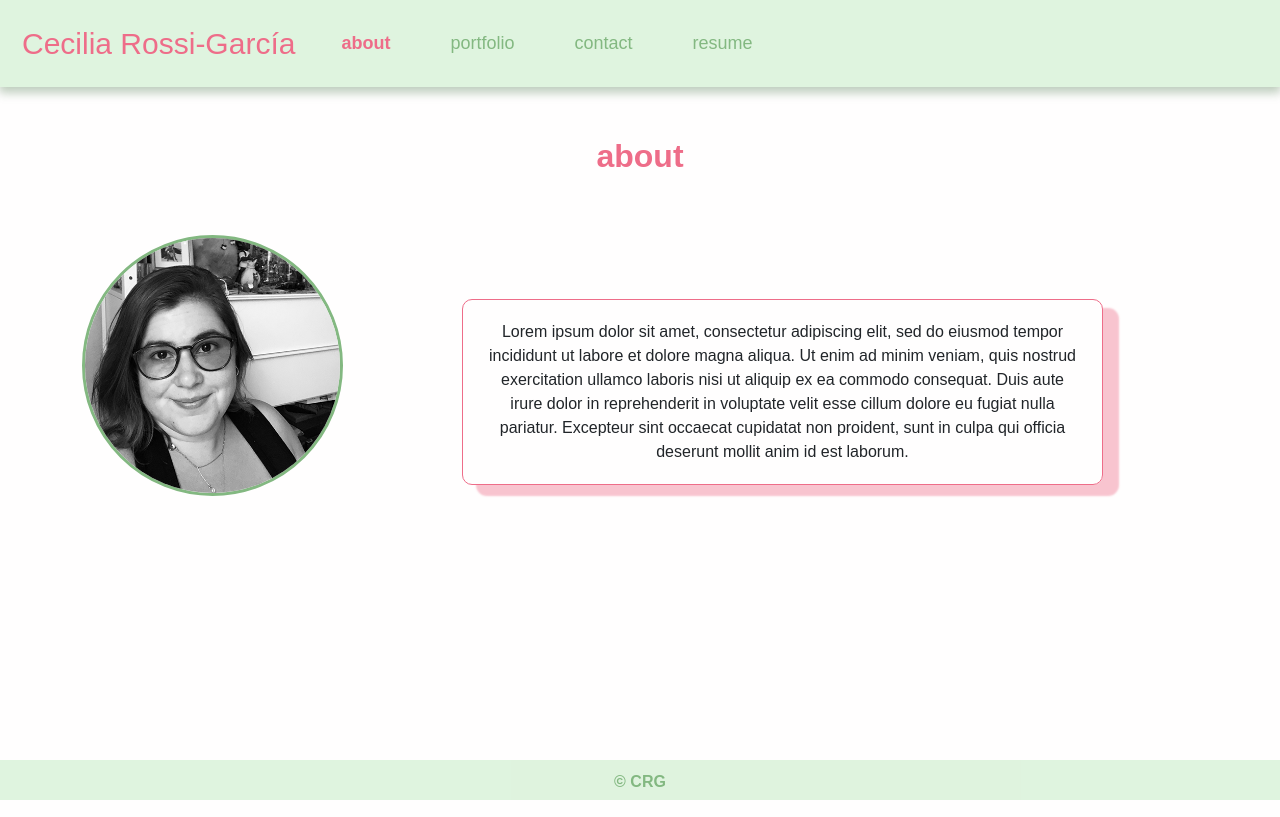
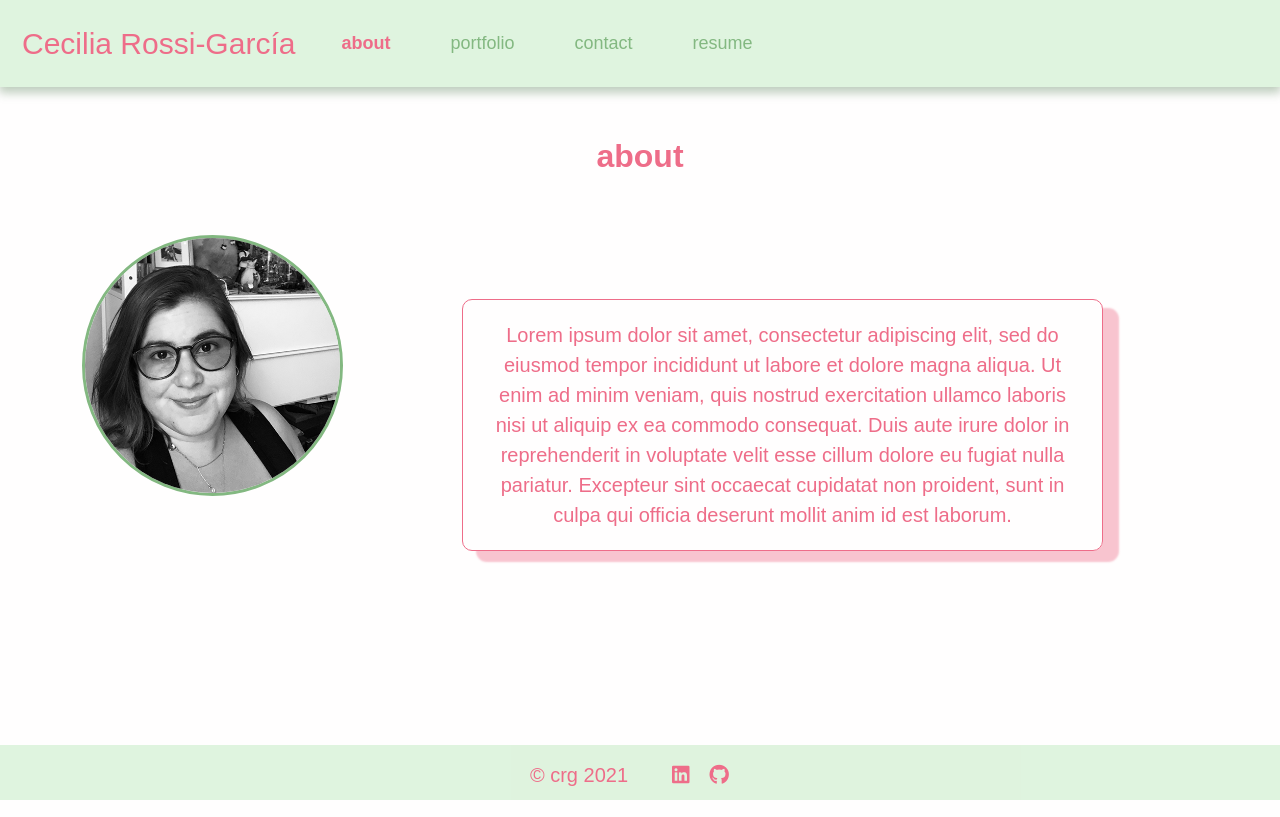
Before and after one commit to crossigarcia/portfolio-crg, a React (Create React App) app: page / in a window 1280 px wide. Built offline with nearby package versions, Linux system fonts and the light colour scheme; a web font is replaced by a local one.

Commit message:
styled resume page, added some content

```diff
--- a/src/components/Contact/Contact.css
+++ b/src/components/Contact/Contact.css
@@ -1,5 +1,38 @@
-h4 {
+p {
    text-align: center;
-   margin-bottom: 60px;
+   margin-bottom: 10px;
    color: var(--strawberry);
+   font-size: 20px;
 }
+
+.fa-envelope-open-text {
+   margin-right: 10px;
+}
+
+.fa-mobile-alt {
+   margin-right: 10px;
+}
+
+form {
+   margin-top: 50px;
+   border: 1px solid var(--kiwi);
+   padding: 30px;
+   border-radius: 20px;
+   box-shadow: 10px 10px 4px 1px rgba(131, 184, 129, .3);
+}
+
+.btn {
+   color: var(--dark);
+   background-color: rgba(238, 109, 137, .3);
+   border: none;
+   border-radius: 20px;
+   width: 30%;
+   margin-left: 35%;
+   margin-top: 20px;
+}
+
+.btn:hover{
+   background-color: var(--strawberry);
+   color: var(--dark);
+   font-weight: bold;
+}
--- a/src/components/Contact/index.js
+++ b/src/components/Contact/index.js
@@ -3,7 +3,6 @@ import {validateEmail} from '../../utils/helpers';
 import Form from 'react-bootstrap/Form';
 import Button from 'react-bootstrap/Button';
 import Col from 'react-bootstrap/Col';
-import Row from 'react-bootstrap/Row';
 import './Contact.css';
 
 function Contact() {
@@ -47,10 +46,19 @@ function Contact() {
 
    return (
      <>
-      <Col xs={12} md={{span: 6, offset: 3}}>
-        <h4>email: cecilia.rossi.garcia@gmail.com // call: 510-292-9005</h4>
-      </Col>
        <Col xs={12} md={{ span: 6, offset: 3 }}>
+         <p>
+           <i class="fas fa-envelope-open-text fa-lg"></i>
+           <a href="mailto:cecilia.rossi.garcia@gmail.com">
+             cecilia.rossi.garcia@gmail.com
+           </a>
+         </p>
+         <p>
+           <i class="fas fa-mobile-alt fa-lg"></i>
+           <a href="tel:5102929005">510-292-9005</a>
+         </p>
+       </Col>
+       <Col xs={12} md={{ span: 8, offset: 2 }}>
          <Form onSubmit={handleSubmit}>
            <Form.Group className="mb-3">
              <Form.Label htmlFor="name">Name</Form.Label>
@@ -91,7 +99,7 @@ function Contact() {
            )}
 
            <Button type="submit" data-testid="submitBtn">
-             Submit
+             send
            </Button>
          </Form>
        </Col>
--- a/src/components/Footer/Footer.css
+++ b/src/components/Footer/Footer.css
@@ -1,12 +1,22 @@
 .footer {
   position: fixed;
-  padding: 10px 10px 0px 10px;
   bottom: 0;
   width: 100%;
   /* Height of the footer*/
-  height: 40px;
+  height: 55px;
   background-color: rgba(150, 219, 148, .3);
-  color: var(--kiwi);
-  font-weight: 600;
-  text-align: center;
 }
+
+
+.footer-text {
+  color: var(--strawberry);
+  text-align: right;
+}
+
+.footer-icon {
+  text-align: left;
+  margin: 0;
+  padding-left: 20px;
+  color: var(--strawberry);
+  display: inline;
+}
--- a/src/components/Footer/index.js
+++ b/src/components/Footer/index.js
@@ -1,11 +1,38 @@
 import React from 'react';
+import Container from 'react-bootstrap/Container';
+import Row from 'react-bootstrap/Row';
+import Col from 'react-bootstrap/Col';
 import './Footer.css';
 
 function Footer() {
    return (
-     <div className="footer">
-       <p>&copy; CRG</p>
-     </div>
+     <Container className="footer" fluid>
+       <Row>
+         <Col xs={6} md={{ span: 3, offset: 3 }}>
+           <p className="footer-text">&copy; crg 2021</p>
+         </Col>
+         <Col xs={6} md={6}>
+           <a
+             href="https://www.linkedin.com/in/cecilia-rossi-garc%C3%ADa-129115207/"
+             target="_blank"
+             rel="noreferrer"
+           >
+             <p className="footer-icon">
+               <i class="fab fa-linkedin fa-md"></i>
+             </p>
+           </a>
+           <a
+             href="https://github.com/crossigarcia"
+             target="_blank"
+             rel="noreferrer"
+           >
+             <p className="footer-icon">
+               <i class="fab fa-github fa-md"></i>
+             </p>
+           </a>
+         </Col>
+       </Row>
+     </Container>
    );
 }
 
--- a/src/components/Project/Project.css
+++ b/src/components/Project/Project.css
@@ -17,7 +17,7 @@
 .card-title {
   font-weight: bold;
   font-size: 30px;
-  margin-bottom: 30px;
+  margin-bottom: 5%;
 }
 
 .card-img-overlay a {
--- /dev/null
+++ b/src/components/Resume/Resume.css
@@ -0,0 +1,23 @@
+h5 {
+   text-align: center;
+   color: var(--kiwi);
+}
+
+.list-group {
+   text-align: center;
+   margin-top: 25px;
+}
+
+.list-group-item {
+   border-bottom: 1px solid rgba(131, 184, 129, .4);
+   color: var(--strawberry);
+}
+
+.resume-link {
+   margin-top: 50px;
+   color: var(--kiwi);
+}
+
+.resume-link:hover {
+   color: var(--dark);
+}
--- a/src/components/Resume/index.js
+++ b/src/components/Resume/index.js
@@ -1,9 +1,48 @@
 import React from 'react';
+import Container from 'react-bootstrap/Container';
+import Row from 'react-bootstrap/Row';
+import Col from 'react-bootstrap/Col';
+import  ListGroup  from 'react-bootstrap/ListGroup';
+import './Resume.css';
 
 function Resume() {
    return (
-      <div><a href="https://drive.google.com/file/d/1588OsXSbpIkiUf_Tq7IrQ3rwIgZgVvn6/view?usp=sharing" target="_blank" rel="noreferrer">click here to download my resume</a></div>
-   )
+     <Container>
+       <Row>
+         <Col xs={12} md={6}>
+           <h5>Front-End Skills:</h5>
+           <ListGroup variant="flush">
+             <ListGroup.Item>HTML</ListGroup.Item>
+             <ListGroup.Item>CSS</ListGroup.Item>
+             <ListGroup.Item>React</ListGroup.Item>
+             <ListGroup.Item>JavaScript</ListGroup.Item>
+           </ListGroup>
+         </Col>
+         <Col xs={12} md={6}>
+           <h5>Back-End Skills:</h5>
+           <ListGroup variant="flush">
+             <ListGroup.Item>Node</ListGroup.Item>
+             <ListGroup.Item>Express</ListGroup.Item>
+             <ListGroup.Item>MySQL, Sequelize</ListGroup.Item>
+             <ListGroup.Item>MongoDB, Mongoose</ListGroup.Item>
+           </ListGroup>
+         </Col>
+       </Row>
+       <Row>
+         <Col xs={12} md={{ span: 6, offset: 3 }}>
+           <a
+             href="https://drive.google.com/file/d/1588OsXSbpIkiUf_Tq7IrQ3rwIgZgVvn6/view?usp=sharing"
+             target="_blank"
+             rel="noreferrer"
+           >
+             <p className="resume-link">
+               <i class="fas fa-file-download fa-md"></i> my resume
+             </p>
+           </a>
+         </Col>
+       </Row>
+     </Container>
+   );
 }
 
 export default Resume;
--- a/src/index.css
+++ b/src/index.css
@@ -17,3 +17,7 @@ a {
   text-decoration: none;
   color: var(--kiwi);
 }
+
+a:hover {
+  color: var(--strawberry);
+}
```
Also changed, not shown: 1 other file (tests, documents, lock files or other folders).
